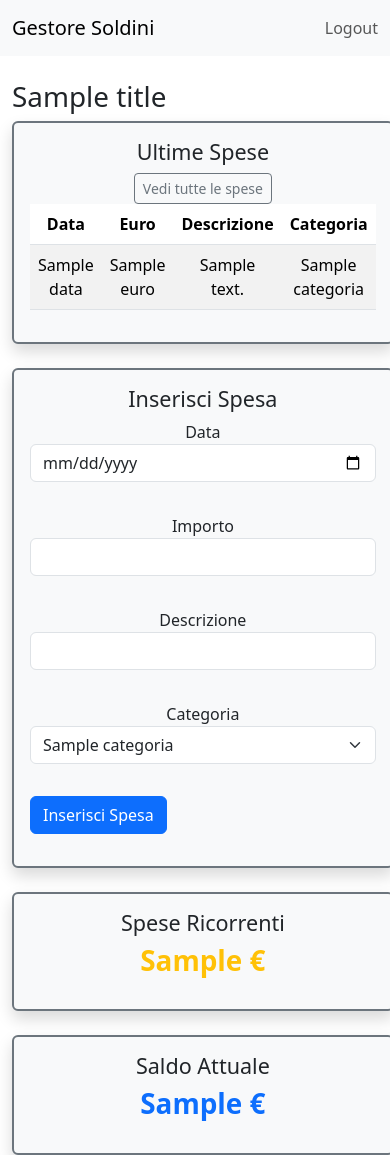
After one commit to SamueleLonghin/gestore-soldini, a Flask app: template app/gestione/templates/dashboard.html in a window 390 px wide. The commit adds this page. Run offline with Flask 3, Linux system fonts and the light colour scheme; the template is opened without the code that fills it: most values are stand-ins (such as "Sample title", 1, 10 or a date in 2020).

Commit message:
miglioramento grafica, inserimento dashboard

```diff
--- a/app/__init__.py
+++ b/app/__init__.py
@@ -15,8 +15,8 @@ def create_app():
 
     app.register_blueprint(main)
 
-    from .gestione import gestione
+    from .gestione import gestionebp
 
-    app.register_blueprint(gestione)
+    app.register_blueprint(gestionebp)
 
     return app
--- a/app/gestione/__init__.py
+++ b/app/gestione/__init__.py
@@ -1,5 +1,5 @@
 from flask import Blueprint
 
-gestione = Blueprint("gestione", __name__, template_folder="templates")
+gestionebp = Blueprint("gestione", __name__, template_folder="templates")
 
 from . import routes
--- /dev/null
+++ b/app/gestione/templates/dashboard.html
@@ -0,0 +1,121 @@
+{% extends "large.html" %}
+
+{% block title %}
+{{ title }}
+{% endblock %}
+
+{% block large_content %}
+<div class="container-fluid">
+    <h1 class="">{{ title }}</h1>
+    <div class="dashboard-grid">
+        <!-- Mattonella Totale Spese (più alta) -->
+        <div
+            class="dashboard-tile tile-tall border border-2 border-secondary rounded p-3 shadow text-center bg-light grid-item-spese">
+            <h4 class="mb-2">Ultime Spese</h4>
+
+            <a href="{{ url_for('gestione.spese', file_id=file_id) }}" class="btn btn-outline-secondary btn-sm">Vedi
+                tutte le spese</a>
+            {% include "_spese.html" %}
+        </div>
+        <!-- Mattonella Totale Ingressi (più lunga) -->
+        <div
+            class="dashboard-tile tile-wide border border-2 border-secondary rounded p-3 shadow text-center bg-light grid-item-inserisci-spesa">
+            <h4 class="mb-2">Inserisci Spesa</h4>
+            {% include "_inserisci_spesa.html" %}
+
+        </div>
+        <!-- Mattonella Spese Ricorrenti (normale) -->
+        <div
+            class="dashboard-tile border border-2 border-secondary rounded p-3 shadow text-center bg-light grid-item-ricorrenti">
+            <h4 class="mb-2">Spese Ricorrenti</h4>
+            <p class="display-6 fw-bold text-warning">{{ totale_ricorrenti }} €</p>
+        </div>
+        <!-- Mattonella Saldo (normale) -->
+        <div
+            class="dashboard-tile border border-2 border-secondary rounded p-3 shadow text-center bg-light grid-item-saldo">
+            <h4 class="mb-2">Saldo Attuale</h4>
+            <p class="display-6 fw-bold text-primary">{{ saldo_attuale }} €</p>
+        </div>
+
+    </div>
+
+    <style>
+        .dashboard-grid {
+            display: grid;
+            grid-template-columns: repeat(5, 1fr);
+            grid-template-rows: repeat(4, auto);
+            gap: 1.5rem;
+        }
+
+        .grid-item-spese {
+            grid-row: 1 / -1;
+            grid-column: 1 / span 3;
+        }
+
+        .grid-item-inserisci-spesa {
+            grid-row: 1 / 2;
+            grid-column: 4 / span 2;
+        }
+
+        .grid-item-ricorrenti {
+            grid-row: 2 / 3;
+            grid-column: 4 / span 1;
+        }
+
+        .grid-item-saldo {
+            grid-row: 2 / 3;
+            grid-column: 5 / -1;
+        }
+
+        .grid-item-filtro-spese {
+            grid-row: -1;
+            grid-column: 1;
+        }
+
+        /* Responsive: schermi <= 900px */
+        @media (max-width: 900px) {
+            .dashboard-grid {
+                grid-template-columns: repeat(3, 1fr);
+                grid-template-rows: auto auto auto;
+            }
+
+            .grid-item-spese {
+                grid-row: 1 / 3;
+                grid-column: 1 / span 2;
+            }
+
+            .grid-item-inserisci-spesa {
+                grid-row: 1 / 2;
+                grid-column: 3;
+            }
+
+            .grid-item-ricorrenti {
+                grid-row: 2 / 3;
+                grid-column: 3;
+            }
+
+            .grid-item-saldo {
+                grid-row: 3 / 4;
+                grid-column: 1 / 3;
+            }
+        }
+
+        /* Responsive: schermi <= 600px */
+        @media (max-width: 600px) {
+            .dashboard-grid {
+                grid-template-columns: 1fr;
+                grid-template-rows: auto auto auto auto;
+            }
+
+            .grid-item-spese,
+            .grid-item-inserisci-spesa,
+            .grid-item-ricorrenti,
+            .grid-item-saldo {
+                grid-column: 1 / 2;
+                grid-row: auto;
+            }
+        }
+    </style>
+</div>
+
+{% endblock %}
--- a/app/templates/gestioni.html
+++ b/app/templates/gestioni.html
@@ -19,7 +19,7 @@ Gestione Spese
                     <ul class="list-group">
                         {% for file in files %}
                         <li class="list-group-item">
-                            <a href="{{ url_for('gestione.visualizza_spese', file_id=file.id) }}">{{ file.name }}</a>
+                            <a href="{{ url_for('gestione.gestione', file_id=file.id) }}">{{ file.name }}</a>
                         </li>
                         {% endfor %}
                     </ul>
--- /dev/null
+++ b/app/templates/large.html
@@ -0,0 +1,30 @@
+<!DOCTYPE html>
+<html lang="it">
+
+    <head>
+        <meta charset="UTF-8">
+        <meta name="viewport" content="width=device-width, initial-scale=1.0">
+        <title>{% block title %}Gestore Soldini{% endblock %}</title>
+        <link href="https://cdn.jsdelivr.net/npm/bootstrap@5.3.2/dist/css/bootstrap.min.css" rel="stylesheet">
+        <link href="https://cdn.jsdelivr.net/npm/bootstrap-icons@1.11.3/font/bootstrap-icons.css" rel="stylesheet">
+        {% block head %}{% endblock %}
+    </head>
+
+    <body>
+        <nav class="navbar navbar-expand-lg navbar-light bg-light mb-4">
+            <div class="container">
+                <a class="navbar-brand" href="/">Gestore Soldini</a>
+                <ul class="navbar-nav ms-auto">
+                    <li class="nav-item">
+                        <a class="nav-link" href="{{ url_for('main.logout') }}">Logout</a>
+                    </li>
+                </ul>
+
+            </div>
+        </nav>
+        {% block large_content %}{% endblock %}
+        <script src="https://cdn.jsdelivr.net/npm/bootstrap@5.3.2/dist/js/bootstrap.bundle.min.js"></script>
+        {% block scripts %}{% endblock %}
+    </body>
+
+</html>
```
Also changed, not shown: app/gestione/routes.py (+23 -16 lines), app/gestione/templates/_filtro.html (+5 -5 lines), app/templates/base.html (+6 -32 lines), app/gestione/templates/spese.html (renamed from app/gestione/templates/gestione.html).
